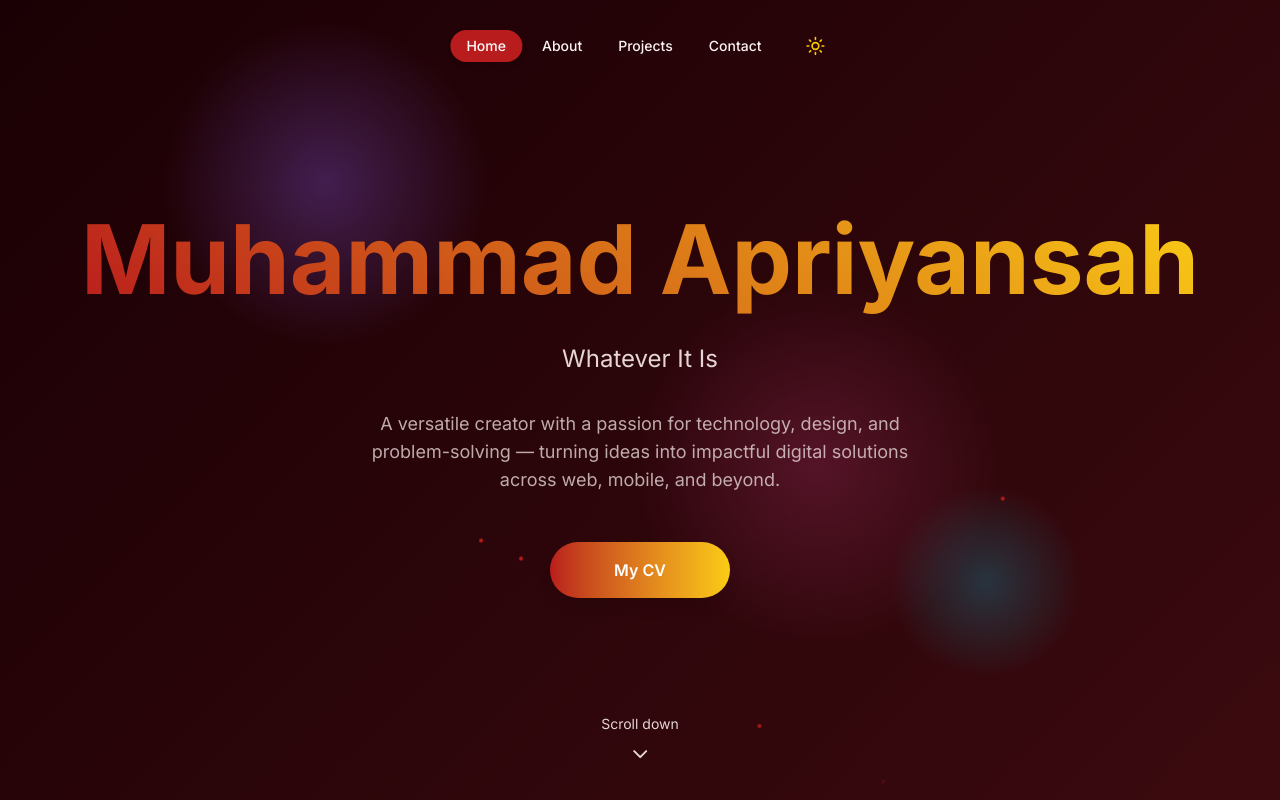
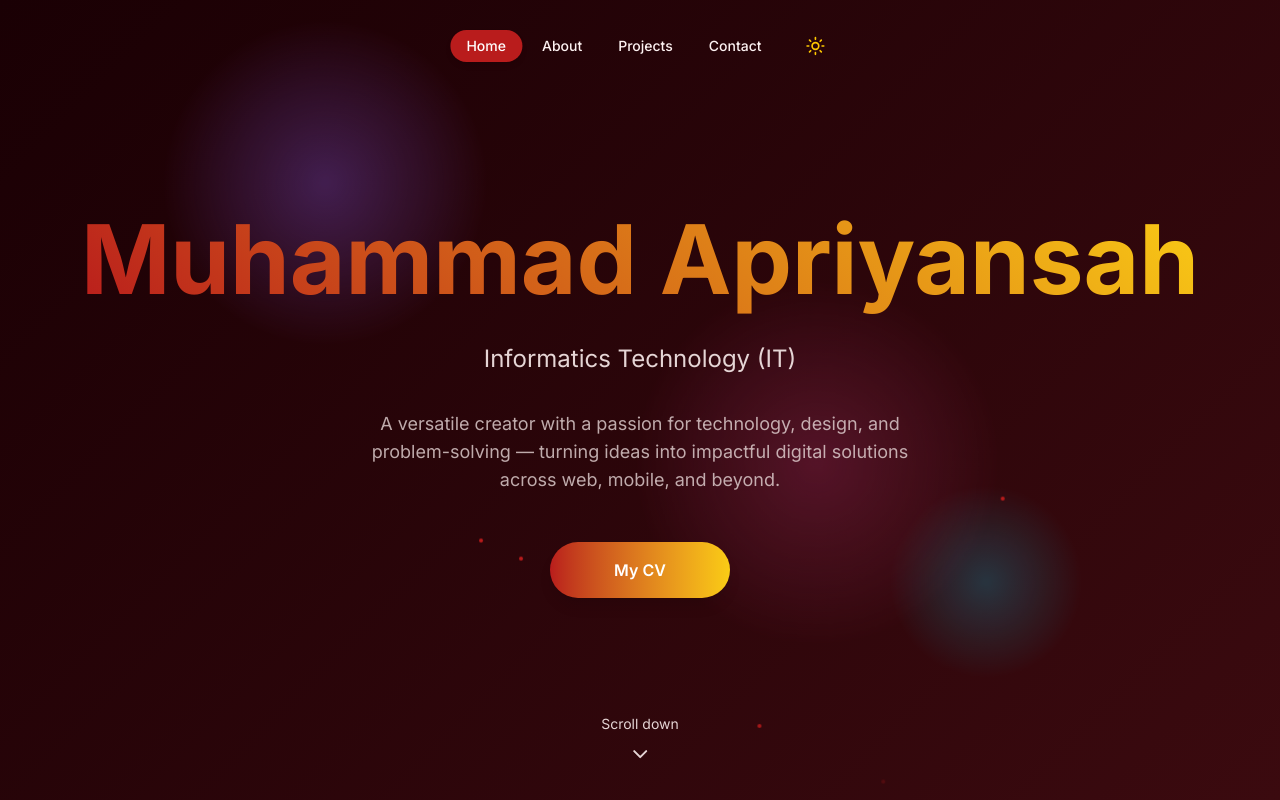
Before and after one commit to Apriiansh/my-portofolio, a Next.js app: page / in a window 1280 px wide. Built offline with nearby package versions, Linux system fonts and the light colour scheme.

Commit message:
Update HomeSection.tsx

```diff
--- a/app/sections/HomeSection.tsx
+++ b/app/sections/HomeSection.tsx
@@ -16,7 +16,7 @@ export default function HomeSection({ onScrollToNext }: HomeSectionProps) {
         </h1>
 
         <p className="text-xl md:text-2xl text-[var(--foreground-secondary)] mb-8 max-w-2xl mx-auto leading-relaxed">
-          Whatever It Is
+          Informatics Technology (IT)
         </p>
 
         <p className="text-lg text-[var(--foreground-secondary)] opacity-80 mb-12 max-w-xl mx-auto">
```
